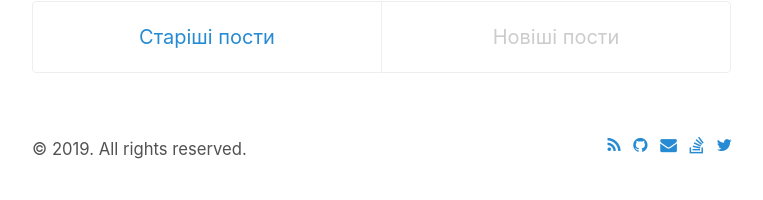
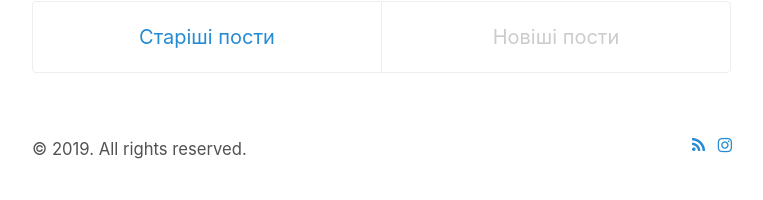
Before and after one commit to serhii73/serhii73.github.io, a Jekyll site: the page built from index.html, in a window 1280 px wide. Shown: the part 1225-1425 px from the top of the page, without its empty margins (258-1021 px from the left). Built offline with Jekyll 4.4.1, drawn with Linux system fonts in a browser that asks for light colours; the list of posts is cut into pages by our own code.

Commit message:
Add inst

```diff
--- a/_layouts/default.html
+++ b/_layouts/default.html
@@ -33,10 +33,7 @@ layout: compress
         </small>
       <small class='links'>
           <a href="{{ site.baseurl }}/atom.xml"><i class="fa fa-rss" aria-hidden="true"></i></a>
-          <a href="https://github.com/{{ site.footer-links.github }}"><i class="fa fa-github" aria-hidden="true"></i></a>
-          <a href="mailto:{{ site.footer-links.email }}"><i class="fa fa-envelope" aria-hidden="true"></i></a>
-          <a href="https://stackoverflow.com/users/9093112/serhii"><i class="fa fa-stack-overflow" aria-hidden="true"></i></a>
-          <a href="https://twitter.com/serhii73"><i class="fa fa-twitter" aria-hidden="true"></i></a>
+          <a href="https://www.instagram.com/osvita_code/"><i class="fa fa-instagram" aria-hidden="true"></i></a>
         </small>
     </footer>
     </div>
```
